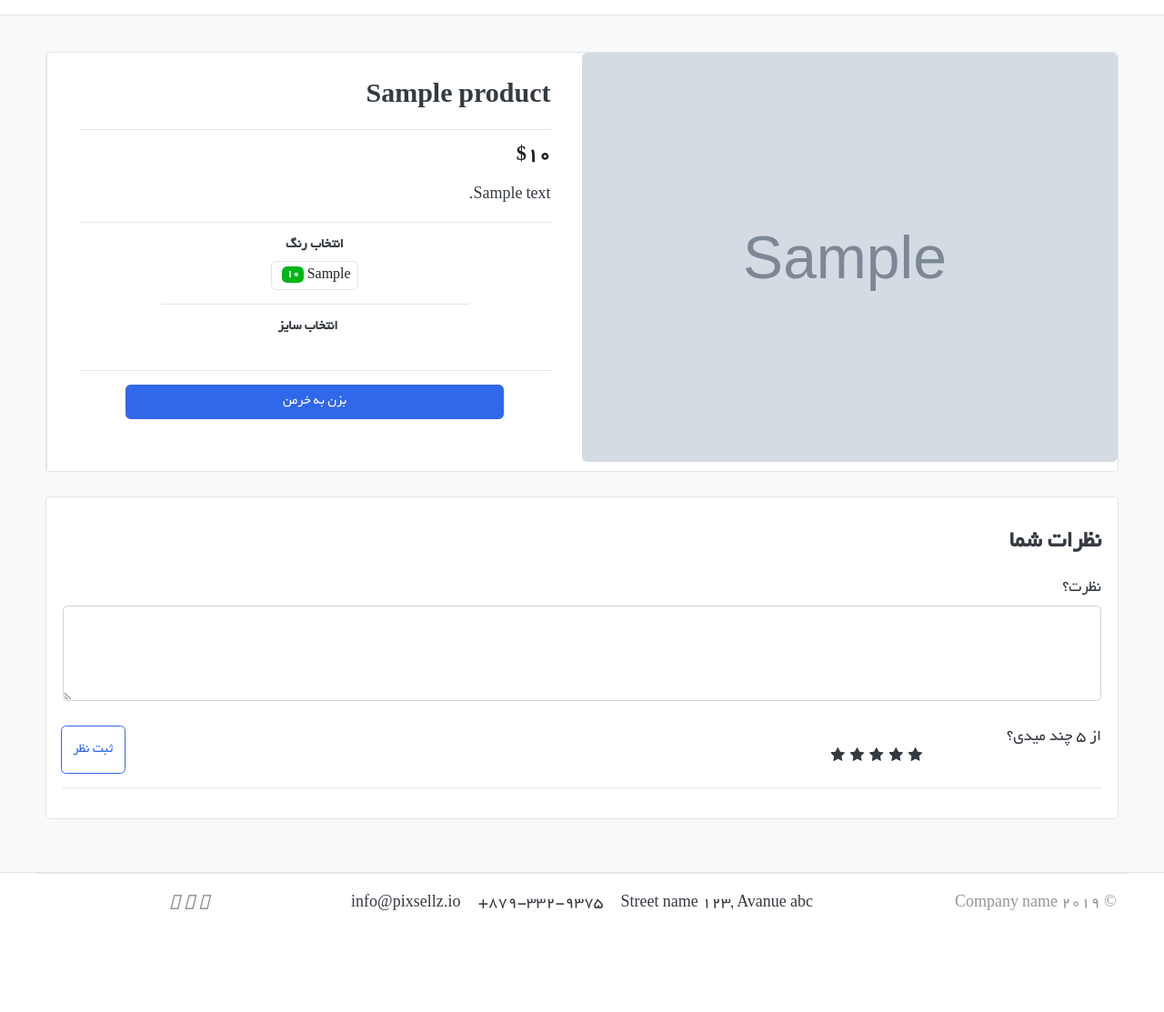
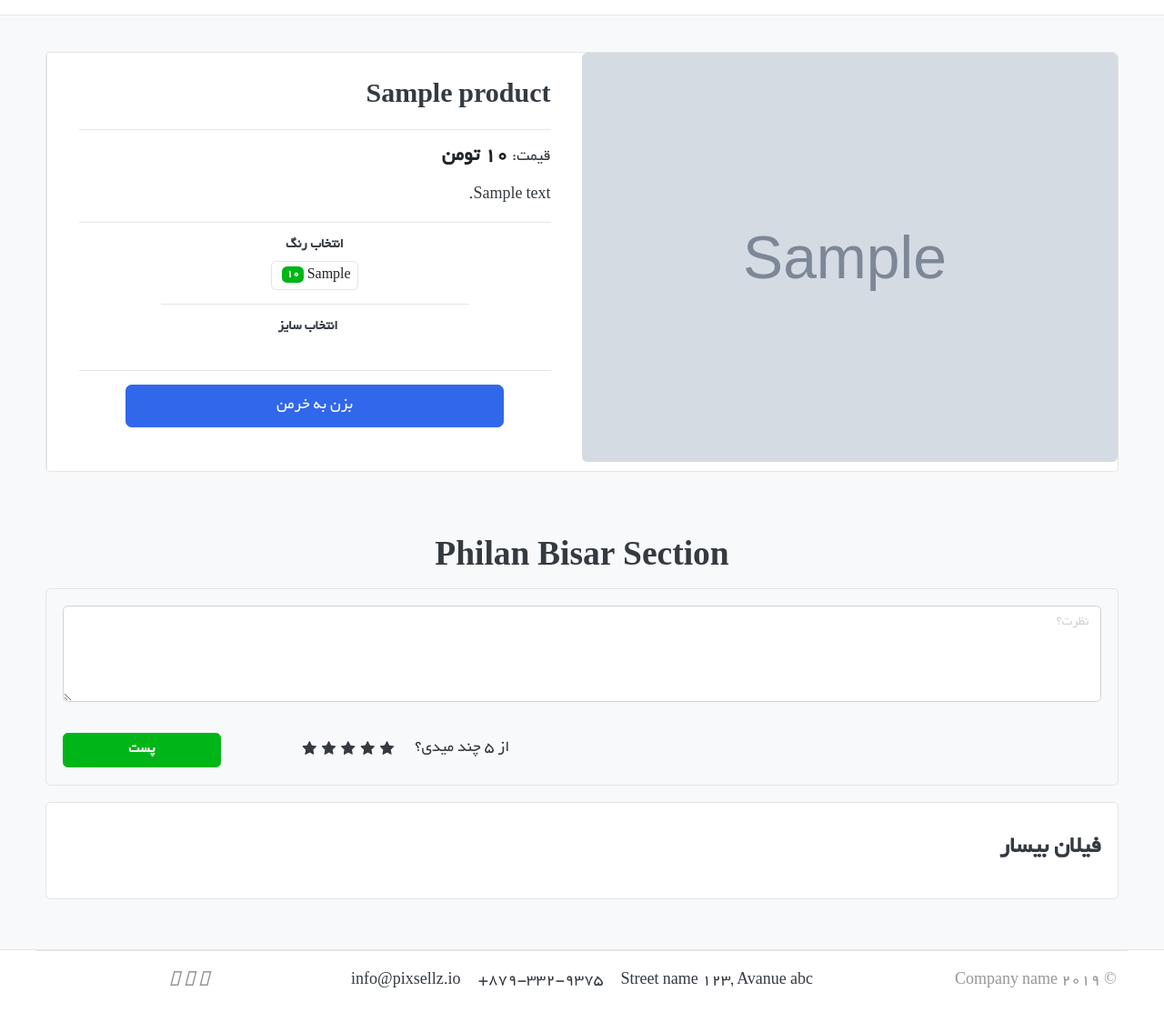
Before and after one commit to pya-h/Pheelstyle, a Django app: a page that uses templates/store/product.html in a window 1280 px wide. Shown: the part 432-1545 px from the top of the page at 91% size. Before the commit the page ends 1433 px from the top, so only its background shows below. Run offline with Django 3.2, Linux system fonts and the light colour scheme; a user stored in the database is signed in; tables that the repository leaves empty hold one stand-in row (values such as "Sample post"); grey boxes marked "Sample" are stand-in pictures; some libraries are stand-ins or nearby versions; some web fonts are replaced.

Commit message:
here we go again mf

```diff
--- a/pheelstyle/rawstatic/css/style.css
+++ b/pheelstyle/rawstatic/css/style.css
@@ -67,11 +67,11 @@ body {
     border: 0;
 }
 
-.rating > label {
+.rating > .star {
     float: right;
 }
 
-.rating > label:before {
+.rating > .star:before {
     display: inline-block;
     font-size: 1.1rem;
     font-family: FontAwesome, serif;
@@ -87,14 +87,13 @@ body {
     padding-right: 0;
 }
 
-input:checked ~ label, label:hover ~ label {
+input:checked ~ .star, .star:hover ~ .star {
     color: #ffb503;
 }
 
 /* highlight hover for previous rate */
-input:checked + label:hover, input:checked ~ label:hover, input:checked ~ label:hover ~ label,
-    label:hover ~ input:checked ~ label
+input:checked + .star:hover, input:checked ~ .star:hover, input:checked ~ .star:hover ~ .star,
+    .star:hover ~ input:checked ~ .star
 {
     color: #cc9000;
-
 }
--- a/stack/views.py
+++ b/stack/views.py
@@ -100,7 +100,8 @@ def take_product(request, product_id):
             for similar_taken in similar_takens:
                 items_variations = similar_taken.preferred_variations.all()
 
-                if have_same_variations(first=list(items_variations), second=preferred_variations):  # the exact item with exact variations exists in previous stack products
+                if have_same_variations(first=list(items_variations), second=preferred_variations):  # the exact item
+                    # with exact variations exists in previous stack products
                     # so no need to add new product variations
                     taken = similar_taken
                     break
--- a/store/models.py
+++ b/store/models.py
@@ -27,7 +27,7 @@ class Product(models.Model):
         # or update dates?
         return self.available  # temp
 
-    # this is IMPORTANTE -> remove image from here and add use default variation image
+    # this is IMPORTANT -> remove image from here and add use default variation image
 
     def url(self):
         return reverse('single_product', args=[self.category.slug, self.slug])
@@ -92,7 +92,8 @@ class Variation(models.Model):
     stock = models.IntegerField(default=1)  # number of remaining
     # use default value for variation image or not?
     # if variation has no image use the product.image
-    image = models.ImageField(upload_to=join('photos/products', parameter.__str__()), blank=True)  # parameter + '_' + value), blank=True)
+    image = models.ImageField(upload_to=join('photos/products', parameter.__str__()), blank=True)  # parameter + '_'
+    # + value), blank=True)
     # default image in photos/product root folder and variations in /product_name ? huh!
     objects = VariationManager()
 
@@ -117,7 +118,6 @@ class Review(models.Model):
     comment = models.TextField(max_length=500, blank=True)
     rating = models.FloatField()
     ip = models.CharField(max_length=20, blank=True)
-    bought = models.BooleanField(default=False)
     status = models.BooleanField(default=True)
     created_at = models.DateTimeField(auto_now_add=True)
     updated_at = models.DateTimeField(auto_now=True)
--- a/store/urls.py
+++ b/store/urls.py
@@ -5,4 +5,5 @@ urlpatterns = [
     path('', views.store, name="store"),
     path('<slug:category_filter>/', views.store, name="filtered_by_category"),
     path('<slug:category_filter>/<slug:product_slug>', views.product, name="single_product"),
+    path('post_review/<uuid:product_id>/', views.post_review, name='post_review')
 ]
--- a/store/views.py
+++ b/store/views.py
@@ -1,6 +1,9 @@
-from django.shortcuts import render, get_object_or_404
+from django.shortcuts import render, get_object_or_404, redirect
 from category.models import Category
-from .models import Product
+from .models import Product, Review
+from .forms import ReviewForm
+from django.contrib import messages
+from django.contrib.auth.decorators import login_required
 
 
 def store(request, category_filter=None):
@@ -32,3 +35,34 @@ def product(request, category_filter, product_slug=None):
         raise ex
 
     return render(request, 'store/product.html', context)
+
+
+@login_required(login_url='login')
+def post_review(request, product_id):
+    if request.user.is_authenticated:
+        if request.method == 'POST':
+            try:
+                old_review = Review.objects.get(user__id=request.user.id, product__id=product_id)
+                form = ReviewForm(request.POST, instance=old_review)  # instance=review parameter will prevent from
+                # django from creating new review, and it will replace existing one
+                form.save()
+                messages.info(request, "نظر قبلی شما به روز رسانی شد.")
+            except Review.DoesNotExist:
+                form = ReviewForm(request.POST)
+                print(form)
+                if form.is_valid():
+                    print(form.cleaned_data)
+
+                    try:
+                        product_to_be_reviewed = Product.objects.get(id=product_id)
+                        new_review = Review(product=product_to_be_reviewed, user=request.user,
+                                            comment=form.cleaned_data['comment'], rating=form.cleaned_data['rating'],
+                                            ip=request.META.get('REMOTE_ADDR'))
+                        # validate form and ip first
+                        new_review.save()
+                        messages.success(request, 'نظر شما ثبت شد.')
+                    except Product.DoesNotExist:
+                        messages.error(request, 'شما در حال نظر دادن در رابطه با کالایی هستید که وجود خارجی ندارد!')
+    else:
+        messages.error(request, 'لطفا اول برادریتو ثابت کن و تو اکانت لاگین کن. بعدش نظر بده.')
+    return redirect(request.META.get('HTTP_REFERER'))
--- a/templates/includes/navigationbar.html
+++ b/templates/includes/navigationbar.html
@@ -1,5 +1,10 @@
 {% load static %}
 <style>
+
+    #navigation-box {
+        transition: height 1.75s;
+        -webkit-transition: height 1.75s;
+    }
     .search-textbox {
         border: 1px dashed coral;
         width:60%;
@@ -43,7 +48,7 @@
 
     <section class="header-main border-bottom">
         <div class="container" >
-            <div class="row align-items-center " style="height:25rem; background: url({% static 'images/logo.png' %}) no-repeat center center ;">
+            <div id="navigation-box" class="row align-items-center " style="height:150vh; background: url({% static 'images/logo.png' %}) no-repeat center center ;">
                 <a href="/" class="btn btn-primary-light">خونه</a>
                 <div class="col-lg col-sm col-md  col-4 mx-lg-1 flex-grow-0">
                     <div  dir="ltr" class="category-wrap dropdown d-inline-block float-right">
@@ -100,3 +105,8 @@
         </div> <!-- container.// -->
     </section> <!-- header-main .// -->
 </header> <!-- section-header.// -->
+<script>
+    window.onload = event => {
+        document.getElementById('navigation-box').style.height = "25rem";
+    }
+</script>
--- a/templates/includes/toast.html
+++ b/templates/includes/toast.html
@@ -1,3 +1,9 @@
+<style>
+    #message {
+        transition: visibility 1s;
+        -webkit-transition: visibility 1s;
+    }
+</style>
 {% if messages %}
     {% for msg in messages %}
         <div id="message" class="container mx-auto text-center">
--- a/templates/index.html
+++ b/templates/index.html
@@ -7,7 +7,7 @@
     <section class="section-intro padding-y-sm">
     <div class="container">
     <div class="intro-banner-wrap">
-        <img src="{% static 'images/banners/1.jpg' %}" class="img-fluid rounded">
+        <img src="{% static 'images/banners/1.jpg' %}" class="img-fluid rounded" alt="بارگذاری با مشکل مواجه شد">
     </div>
 
     </div> <!-- container //  -->
@@ -19,7 +19,7 @@
     <div class="container">
 
     <header class="section-heading">
-        <a href={% url 'store' %} class="btn btn-outline-primary float-left">نمایش همه</a>
+        <a href="{% url 'store' %}" class="btn btn-outline-primary float-left">نمایش همه</a>
         <h3 class="text-right section-title">کالاهای پرطرفدار</h3>
     </header><!-- sect-heading -->
 
--- a/templates/purchase/receipt.html
+++ b/templates/purchase/receipt.html
@@ -24,7 +24,7 @@
                                 <div class="form-row">
                                     <div class="col form-group">
                                         <label for="amount">مبلغ پرداختی (﷼)</label>
-                                        <input id="amount" class="form-control" placeholder="مبلغ پرداختی" name="amount"  value="{{ order.cost }}" />
+                                        <input id="amount" class="form-control" placeholder="مبلغ پرداختی" name="amount"  value="{{ order.must_be_paid }}" />
                                         <!--{{ form.amount }}-->
                                     </div>
                                 </div>
--- a/templates/store/product.html
+++ b/templates/store/product.html
@@ -8,7 +8,7 @@
         <!-- ============================ COMPONENT 1 ================================= -->
             <div style="border-radius: 5px" class="card">
                 <div class="row no-gutters">
-                    <aside class="col-md-6">
+                    <aside class="col-lg-6">
                         <article class="gallery-wrap">
                             <div class="img-big-wrap">
                                <a href="#"><img src="{{ this_product.image.url }}"></a>
@@ -16,16 +16,16 @@
 
                         </article> <!-- gallery-wrap .end// -->
                     </aside>
-                    <main class="col-md-6 border-left text-right">
+                    <main class="col-lg-6 border-left text-right">
                         <form method="POST" action="{% url 'take_product' this_product.ID %}" >
                             {% csrf_token %}
                             <article class="content-body">
 
                                 <h2 class="title">{{ this_product }}</h2>
                                 <hr />
-
                                 <div class="mb-3">
-                                    <var class="price h4">${{ this_product.price }}</var>
+                                    قیمت:
+                                    <var class="price h4">{{ this_product.price }} تومن</var>
                                 </div>
                                 <p>{{ this_product.description }}</p>
                                 <hr>
@@ -80,7 +80,7 @@
                                 {% if not this_product.available %}
                                     <button disabled class="btn btn-block btn-danger expandable-button">موجود نیست هنوز</button>
                                 {% else %}
-                                    <button type="submit" class="btn btn-block btn-primary expandable-button">بزن به خرمن</button>
+                                    <button type="submit" class="btn btn-lg btn-block btn-primary expandable-button">بزن به خرمن</button>
                                 {% endif %}
                                 <!--<a href="./product-detail.html" class="btn  btn-primary"> <span class="text">Add to cart</span> <i class="fas fa-shopping-cart"></i>  </a> -->
                              </article> <!-- product-info-aside .// -->
@@ -89,44 +89,51 @@
                 </div> <!-- row.// -->
             </div> <!-- card.// -->
             <br>
+            <div class="row text-center mt-5">
+                <h1 class="col">
+                     Philan Bisar Section
+                </h1>
+            </div>
             <div class="row">
                 <div class="col-12 text-right">
-
-
-                    <form action="" method="POST">
+                    <form action="{% url 'post_review' this_product.id %}" method="POST">
                         {% csrf_token %}
-                        <article dir="rtl" class="box mb-3">
-
-                            <header class="section-heading">
-                                <h3>نظرات شما</h3>
-                            </header>
-                            <div>
-                                <label for="comment">نظرت؟</label>
-                                <textarea id="comment" name="comment" rows="4" class="form-control"></textarea>
+                        {% include 'includes/toast.html' %}
+                        <div dir="rtl" class="box mb-3 bg-transparent">
+                            {% if user.is_authenticated %}
+                                <textarea id="comment" name="comment" rows="4" class="form-control" placeholder="نظرت؟"></textarea>
                                 <br />
-                                <div class="row">
-
-                                    <div class="col-lg-2 col-md-3 col-sm-4 col-xs-4">
+                                <div class="row mt-2">
+                                    <div class="col-lg-8 col-md-7 col-4 text-left mt-1">
                                         از 5 چند میدی؟
                                     </div>
-                                    <div id="rate-stars" dir="ltr" class="col rating mt-3">
-                                        <input  type="radio" name="rating" id="rate5_0" required /> <label  style="font-size: 20px"  for="rate5_0" title="5.0"></label>
-                                        <input type="radio" name="rating" id="rate4_5" required /> <label for="rate4_5" title="4.5" class="half"></label>
-                                        <input type="radio" name="rating" id="rate4_0" required /> <label for="rate4_0" title="4.0"></label>
-                                        <input type="radio" name="rating" id="rate3_5" required /> <label for="rate3_5" title="3.5" class="half"></label>
-                                        <input type="radio" name="rating" id="rate3_0" required /> <label for="rate3_0" title="3.0"></label>
-                                        <input type="radio" name="rating" id="rate2_5" required /> <label for="rate2_5" title="2.5" class="half"></label>
-                                        <input type="radio" name="rating" id="rate2_0" required /> <label for="rate2_0" title="2.0"></label>
-                                        <input type="radio" name="rating" id="rate1_5" required /> <label for="rate1_5" title="1.5" class="half"></label>
-                                        <input type="radio" name="rating" id="rate1_0" required /> <label for="rate1_0" title="1.0"></label>
-                                        <input type="radio" name="rating" id="rate0_5" required /> <label for="rate0_5" title="0.5" class="half"></label>
+                                    <div id="rate-stars" dir="ltr" class="col col-lg-2 col-md-3 col-4 rating text-right">
+                                        <input type="radio" name="rating" id="rate5_0" value="5.0" required /> <label for="rate5_0" title="5.0"  class="star" ></label>
+                                        <input type="radio" name="rating" id="rate4_5" value="4.5" required /> <label for="rate4_5" title="4.5" class="star half"></label>
+                                        <input type="radio" name="rating" id="rate4_0" value="4.0" required /> <label for="rate4_0" title="4.0" class="star" ></label>
+                                        <input type="radio" name="rating" id="rate3_5" value="3.5" required /> <label for="rate3_5" title="3.5" class="star half"></label>
+                                        <input type="radio" name="rating" id="rate3_0" value="3.0" required /> <label for="rate3_0" title="3.0" class="star" ></label>
+                                        <input type="radio" name="rating" id="rate2_5" value="2.5" required /> <label for="rate2_5" title="2.5" class="star half"></label>
+                                        <input type="radio" name="rating" id="rate2_0" value="2.0" required /> <label for="rate2_0" title="2.0" class="star" ></label>
+                                        <input type="radio" name="rating" id="rate1_5" value="1.5" required /> <label for="rate1_5" title="1.5" class="star half"></label>
+                                        <input type="radio" name="rating" id="rate1_0" value="1.0" required /> <label for="rate1_0" title="1.0" class="star" ></label>
+                                        <input type="radio" name="rating" id="rate0_5" value="0.5" required /> <label for="rate0_5" title="0.5" class="star half"></label>
                                     </div>
-                                    <button type="submit" class="btn btn-outline-primary mx-2">ثبت نظر</button>
-                                </div>
+                                    <div class="col-lg-2 col-md-2 col-4 text-left">
+                                        <button type="submit" class="btn btn-success btn-block text-center"><b>پست</b></button>
+                                    </div>
+                                {% else %}
+                                    <p>برای ادای فیلان بیسار باید ابتدا وارد اکانت خود شوید</p>
+                                {% endif %}
                             </div>
-                            <hr />
-                        </article>
+                        </div>
                     </form>
+
+                    <article dir="rtl" class="box mb-3">
+                        <header class="section-heading">
+                            <h3>فیلان بیسار</h3>
+                        </header>
+                    </article>
                 </div> <!-- col.// -->
             </div> <!-- row.// -->
 
--- a/user/views.py
+++ b/user/views.py
@@ -26,7 +26,8 @@ def register(request):
             # send user verification email
             Mailer(user, email, request, 'user_verification').send('فعال سازی حساب کاربری')
 
-            # messages.info(request, 'حسابت ساخته شد...حالا از طریقی ایمیلی که برات فرستادیم باید اکانتت رو فعال کنی...')
+            # messages.info(request, 'حسابت ساخته شد...حالا از طریقی ایمیلی که برات فرستادیم باید اکانتت رو فعال
+            # کنی...')
             return redirect('/user/login/?command=verification&email=' + email)
     else:
         form = RegisterForm()
```
Also changed, not shown: purchase/models.py (+5 -3 lines), purchase/views.py (+9 -8 lines), stack/models.py (+6 -2 lines), static/css/style.css (+7 -6 lines), store/forms.py (+11 -1 lines), templates/purchase/preview.html (+18 -10 lines), store/migrations/0003_remove_review_bought.py (added), templates/user/login.html (indentation only).
